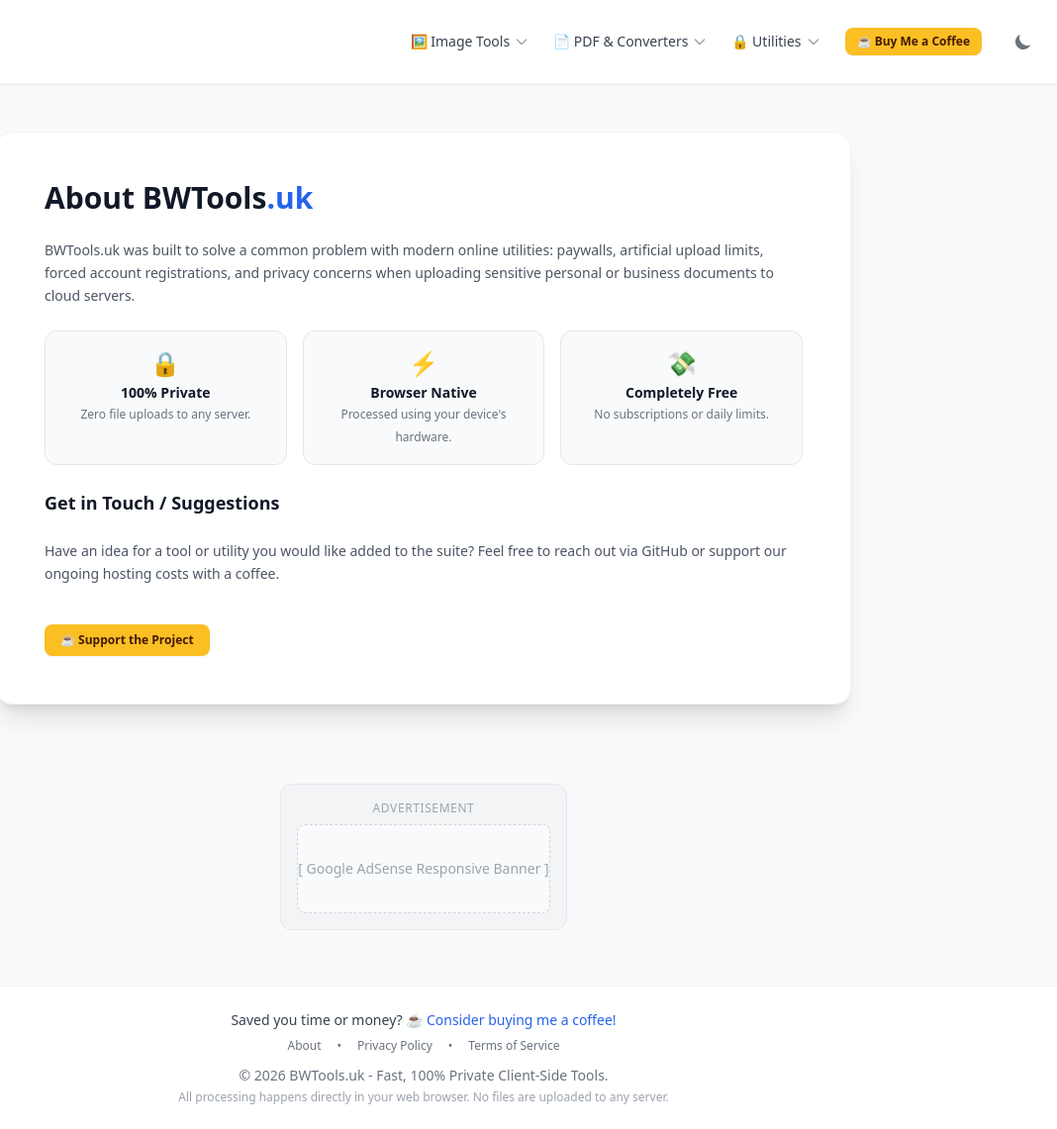
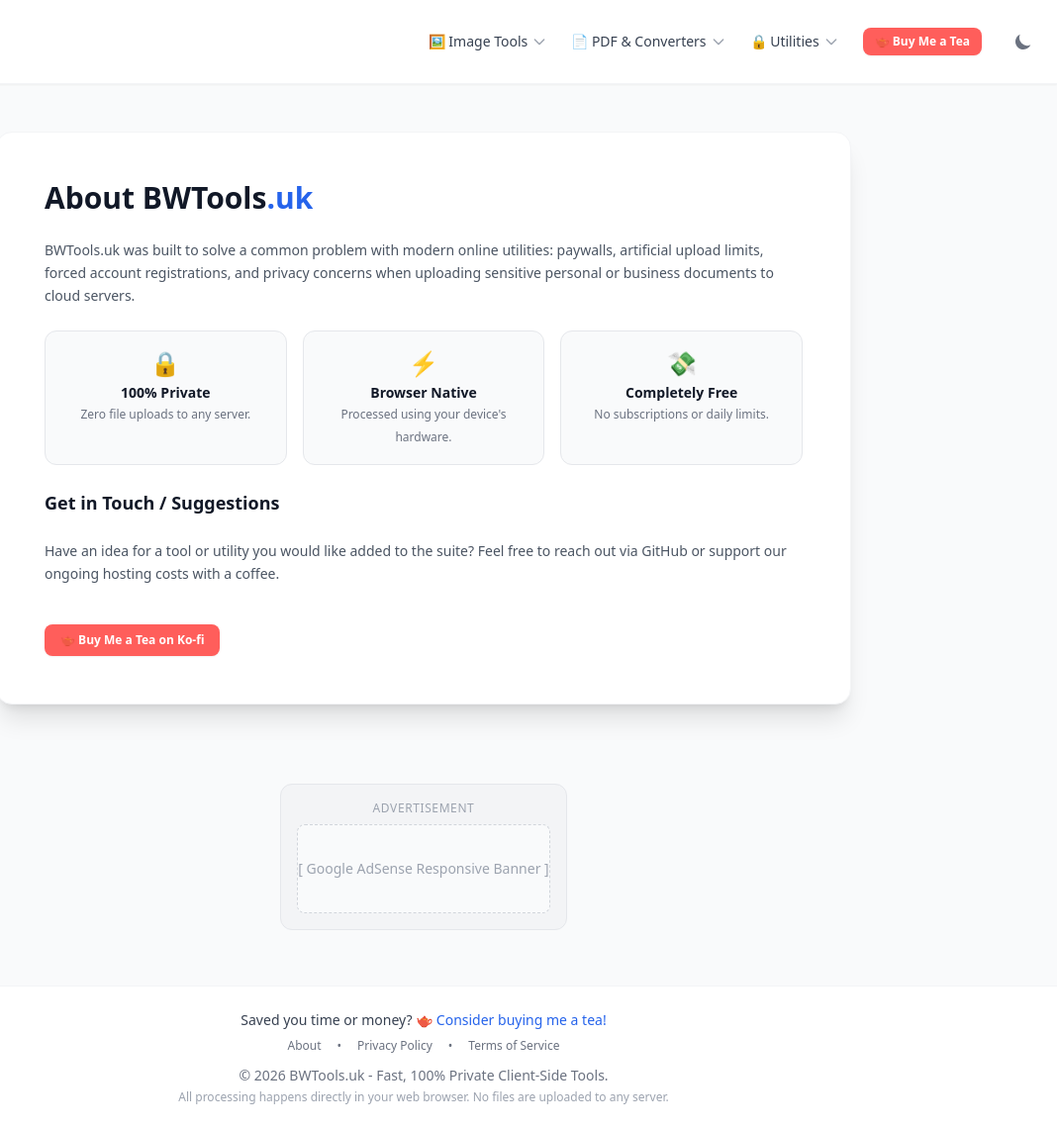
Before and after one commit to Jonicus-K/ButterworthIT, an Eleventy site: page src/about.html in a window 1280 px wide. Shown: the full height of the page at 99% size, 212-1280 px from the left. Built offline with nearby package versions, Linux system fonts and the light colour scheme; Eleventy itself is replaced by a stand-in of ours; files that its build step writes are made by us from their sources.

Commit message:
Switch donation links to Ko-fi (Buy Me a Tea)

```diff
--- a/_includes/layout.njk
+++ b/_includes/layout.njk
@@ -61,7 +61,7 @@
     {% include "ad-banner.njk" %}
 
     <footer class="bg-white dark:bg-gray-800 mt-6 border-t border-gray-100 dark:border-gray-700 py-6 text-center text-gray-500 dark:text-gray-400 text-sm transition-colors">
-        <p class="font-medium text-gray-700 dark:text-gray-200 mb-2">Saved you time or money? ☕ <a href="https://www.buymeacoffee.com/YOUR_USERNAME" target="_blank" class="text-blue-600 dark:text-blue-400 hover:underline">Consider buying me a coffee!</a></p>
+        <p class="font-medium text-gray-700 dark:text-gray-200 mb-2">Saved you time or money? 🫖 <a href="https://ko-fi.com/bwtools" target="_blank" class="text-blue-600 dark:text-blue-400 hover:underline">Consider buying me a tea!</a></p>
 
         <div class="flex justify-center items-center gap-4 text-xs font-medium text-gray-500 dark:text-gray-400 mb-3">
             <a href="/about" class="hover:text-blue-600 dark:hover:text-blue-400">About</a>
--- a/_includes/nav.njk
+++ b/_includes/nav.njk
@@ -54,16 +54,14 @@
                 </div>
             </div>
 
-            <!-- Support / Buy Me a Coffee Button -->
-            <a href="https://www.buymeacoffee.com/YOUR_USERNAME" target="_blank" rel="noopener" class="hidden sm:flex bg-amber-400 hover:bg-amber-500 text-amber-950 font-bold px-3 py-1.5 rounded-lg transition-all items-center gap-1.5 shadow-sm text-xs">
-                ☕ Buy Me a Coffee
+            <!-- Ko-fi: Buy Me a Tea Button -->
+            <a href="https://ko-fi.com/bwtools" target="_blank" rel="noopener" class="hidden sm:flex bg-[#FF5E5B] hover:bg-[#e04f4c] text-white font-bold px-3 py-1.5 rounded-lg transition-all items-center gap-1.5 shadow-sm text-xs">
+                🫖 Buy Me a Tea
             </a>
 
             <!-- Dark Mode Toggle Button -->
             <button id="themeToggle" type="button" class="text-gray-500 dark:text-gray-400 hover:bg-gray-100 dark:hover:bg-gray-700 focus:outline-none rounded-lg text-sm p-2 transition-colors" title="Toggle dark / light mode">
-                <!-- Dark Mode Icon (Moon) -->
                 <svg id="themeToggleDarkIcon" class="hidden w-5 h-5" fill="currentColor" viewBox="0 0 20 20"><path d="M17.293 13.293A8 8 0 016.707 2.707a8.001 8.001 0 1010.586 10.586z"></path></svg>
-                <!-- Light Mode Icon (Sun) -->
                 <svg id="themeToggleLightIcon" class="hidden w-5 h-5" fill="currentColor" viewBox="0 0 20 20"><path d="M10 2a1 1 0 011 1v1a1 1 0 11-2 0V3a1 1 0 011-1zm4 8a4 4 0 11-8 0 4 4 0 018 0zm-.464 4.95l.707.707a1 1 0 001.414-1.414l-.707-.707a1 1 0 00-1.414 1.414zm2.12-10.607a1 1 0 010 1.414l-.706.707a1 1 0 11-1.414-1.414l.707-.707a1 1 0 011.414 0zM17 11a1 1 0 100-2h-1a1 1 0 100 2h1zm-7 4a1 1 0 011 1v1a1 1 0 11-2 0v-1a1 1 0 011-1zM5.05 6.464A1 1 0 106.465 5.05l-.708-.707a1 1 0 00-1.414 1.414l.707.707zm1.414 8.486l-.707.707a1 1 0 01-1.414-1.414l.707-.707a1 1 0 011.414 1.414zM4 11a1 1 0 100-2H3a1 1 0 000 2h1z" fill-rule="evenodd" clip-rule="evenodd"></path></svg>
             </button>
 
@@ -76,7 +74,6 @@
     const themeToggleLightIcon = document.getElementById('themeToggleLightIcon');
     const themeToggleBtn = document.getElementById('themeToggle');
 
-    // Show the correct icon depending on the active theme
     if (document.documentElement.classList.contains('dark')) {
         themeToggleLightIcon.classList.remove('hidden');
     } else {
--- a/src/about.html
+++ b/src/about.html
@@ -34,8 +34,8 @@
             <p>Have an idea for a tool or utility you would like added to the suite? Feel free to reach out via GitHub or support our ongoing hosting costs with a coffee.</p>
 
             <div class="pt-4 flex flex-wrap gap-4 items-center">
-                <a href="https://www.buymeacoffee.com/YOUR_USERNAME" target="_blank" rel="noopener" class="bg-amber-400 hover:bg-amber-500 text-amber-950 font-bold px-4 py-2 rounded-lg transition-all text-xs inline-flex items-center gap-2 shadow-sm">
-                    ☕ Support the Project
+                <a href="https://ko-fi.com/bwtools" target="_blank" rel="noopener" class="bg-[#FF5E5B] hover:bg-[#e04f4c] text-white font-bold px-4 py-2 rounded-lg transition-all text-xs inline-flex items-center gap-2 shadow-sm">
+                    🫖 Buy Me a Tea on Ko-fi
                 </a>
             </div>
 
```
